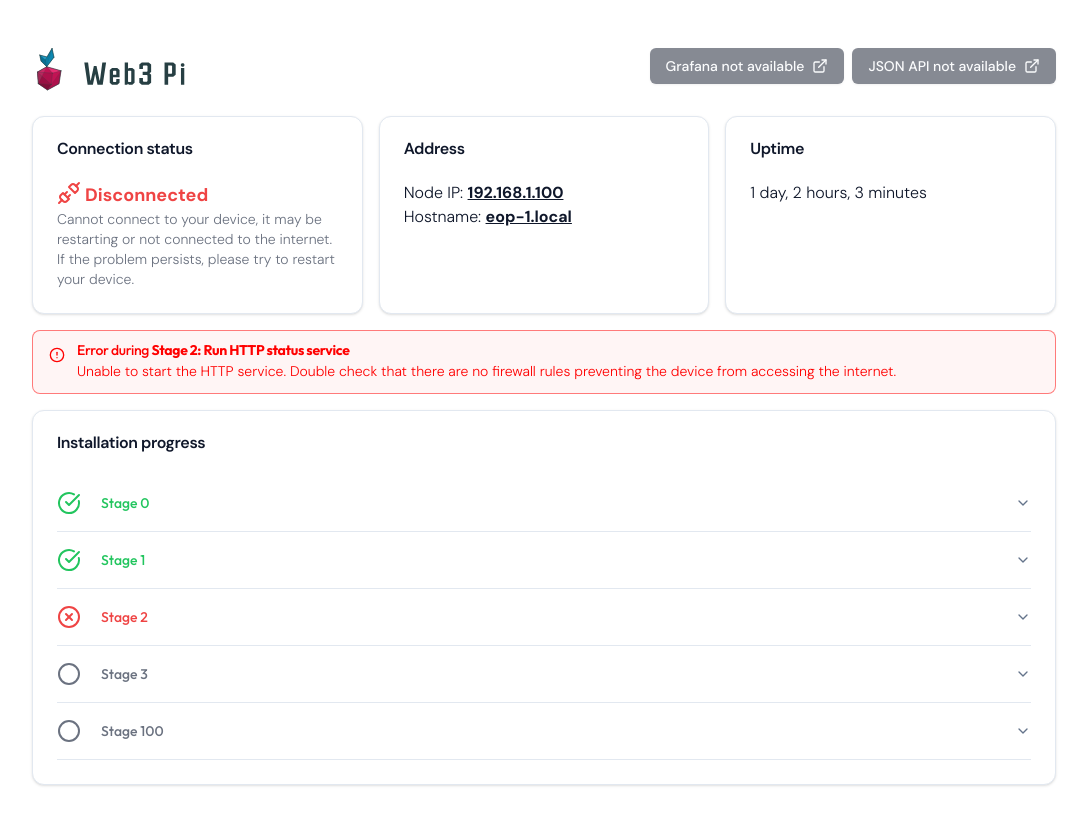
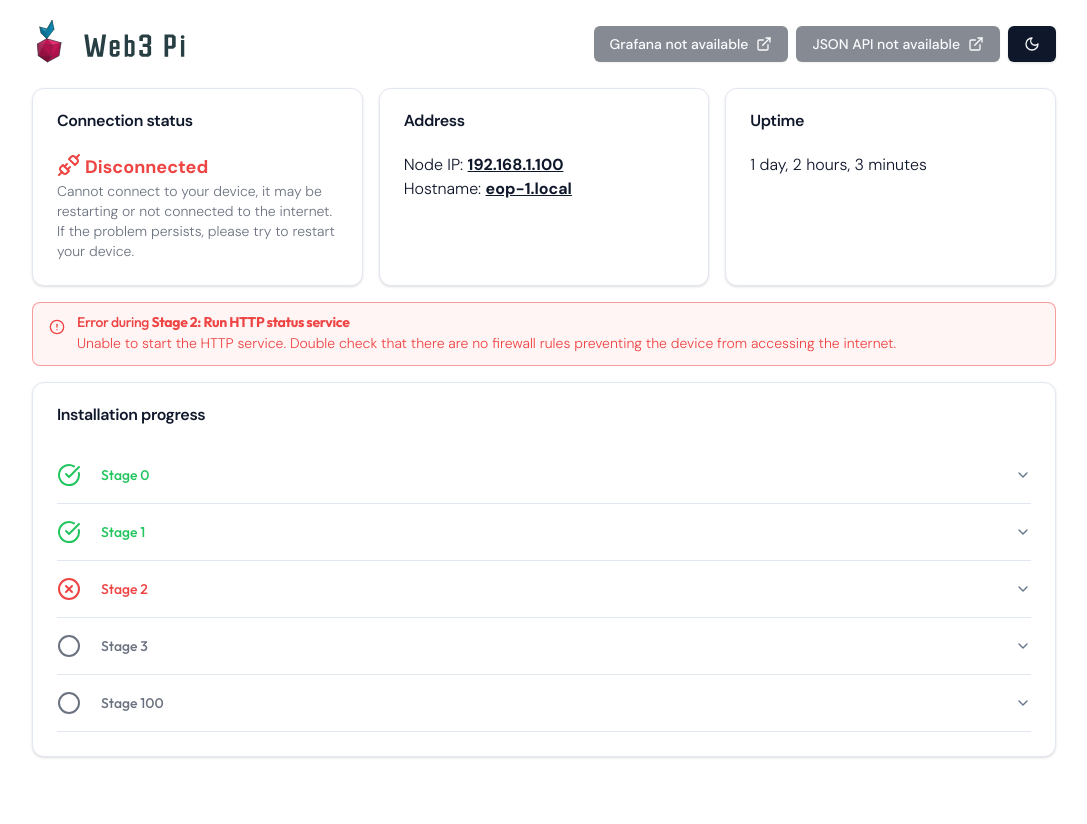
Before and after one commit to Web3-Pi/installation-status, a React (Vite) app: page / in a window 1280 px wide. Shown: the top 824 px of the page, without its empty margins (96-1183 px from the left). After the commit the page ends 800 px from the top, so only its background shows below. Built offline with nearby package versions, Linux system fonts and the light colour scheme.

Commit message:
dark mode

```diff
--- a/index.html
+++ b/index.html
@@ -14,6 +14,12 @@
     />
   </head>
   <body>
+    <script>
+      // set dark mode before loading react to avoid flickering
+      if (localStorage.getItem("darkMode") === "1") {
+        document.documentElement.classList.add("dark");
+      }
+    </script>
     <div id="root"></div>
     <script type="module" src="/src/main.tsx"></script>
   </body>
--- a/src/App.tsx
+++ b/src/App.tsx
@@ -1,27 +1,41 @@
-import { ExternalLinkIcon } from "lucide-react";
+import { ExternalLinkIcon, MoonIcon, SunIcon } from "lucide-react";
 import { Button } from "./components/ui/button";
 import { Status } from "./Status";
+import { useDarkMode } from "./useDarkMode";
 
 const CAN_CONNECT = false;
 
 function App() {
+  const { darkMode, toggleDarkMode } = useDarkMode();
+
   return (
-    <div className="p-12 flex justify-center">
+    <div className="p-5 flex justify-center">
       <main className="flex flex-col items-start gap-5  w-screen lg:w-[1024px]">
-        <section className="flex w-full justify-between items-start">
-          <a href="https://web3pi.io" target="_blank">
-            <img src="web3pi.svg" className="h-12" alt="web3pi logo" />
+        <section
+          className={`w-full items-center gap-2 header-grid-mobile sm:header-grid-desktop`}
+        >
+          <a
+            href="https://web3pi.io"
+            target="_blank"
+            className="[grid-area:logo]"
+          >
+            <img
+              src={darkMode ? "web3pi_white.svg" : "web3pi.svg"}
+              className="h-12"
+              alt="web3pi logo"
+            />
           </a>
-          <div className="flex gap-2 flex-col md:flex-row">
-            <Button disabled={!CAN_CONNECT}>
+          <Button disabled={!CAN_CONNECT} className="[grid-area:grafana]">
             {CAN_CONNECT ? "Grafana" : "Grafana not available"}
             <ExternalLinkIcon />
           </Button>
-            <Button disabled={!CAN_CONNECT}>
+          <Button disabled={!CAN_CONNECT} className="[grid-area:json-api]">
             {CAN_CONNECT ? "JSON API" : "JSON API not available"}
             <ExternalLinkIcon />
           </Button>
-          </div>
+          <Button onClick={toggleDarkMode} className="[grid-area:dark-mode]">
+            {darkMode ? <SunIcon /> : <MoonIcon />}
+          </Button>
         </section>
         <Status />
       </main>
--- a/src/components/ui/alert.tsx
+++ b/src/components/ui/alert.tsx
@@ -10,7 +10,7 @@ const alertVariants = cva(
       variant: {
         default: "bg-background text-foreground",
         destructive:
-          "border-destructive/50 text-destructive dark:border-destructive [&>svg]:text-destructive bg-red-500/5",
+          "border-red-500/50 text-red-500 dark:border-red-500 [&>svg]:text-red-500 bg-red-500/5 dark:bg-red-900/50",
       },
     },
     defaultVariants: {
--- a/src/index.css
+++ b/src/index.css
@@ -77,3 +77,19 @@
     @apply font-display font-extrabold;
   }
 }
+
+@layer utilities {
+  .header-grid-mobile {
+    display: grid;
+    grid-template-columns: 1fr min-content;
+    grid-template-areas:
+      "logo dark-mode"
+      "grafana grafana"
+      "json-api json-api";
+  }
+  .header-grid-desktop {
+    display: grid;
+    grid-template-columns: 1fr min-content min-content min-content;
+    grid-template-areas: "logo grafana json-api dark-mode";
+  }
+}
--- /dev/null
+++ b/src/useDarkMode.ts
@@ -0,0 +1,25 @@
+import { useEffect, useState } from "react";
+
+export function useDarkMode() {
+  const [darkMode, setDarkMode] = useState(
+    () => localStorage.getItem("darkMode") === "1"
+  );
+
+  // add transition classes to body now instead of on mount
+  // to avoid flickering
+  useEffect(() => {
+    document.body.classList.add(
+      "transition-colors",
+      "duration-200",
+      "ease-in-out"
+    );
+  }, []);
+
+  const toggleDarkMode = () => {
+    document.documentElement.classList.toggle("dark");
+    localStorage.setItem("darkMode", darkMode ? "0" : "1");
+    setDarkMode(!darkMode);
+  };
+
+  return { darkMode, toggleDarkMode };
+}
```
Also changed, not shown: public/web3pi_white.svg (added). Lines whose indentation alone changed are shown as unchanged.
